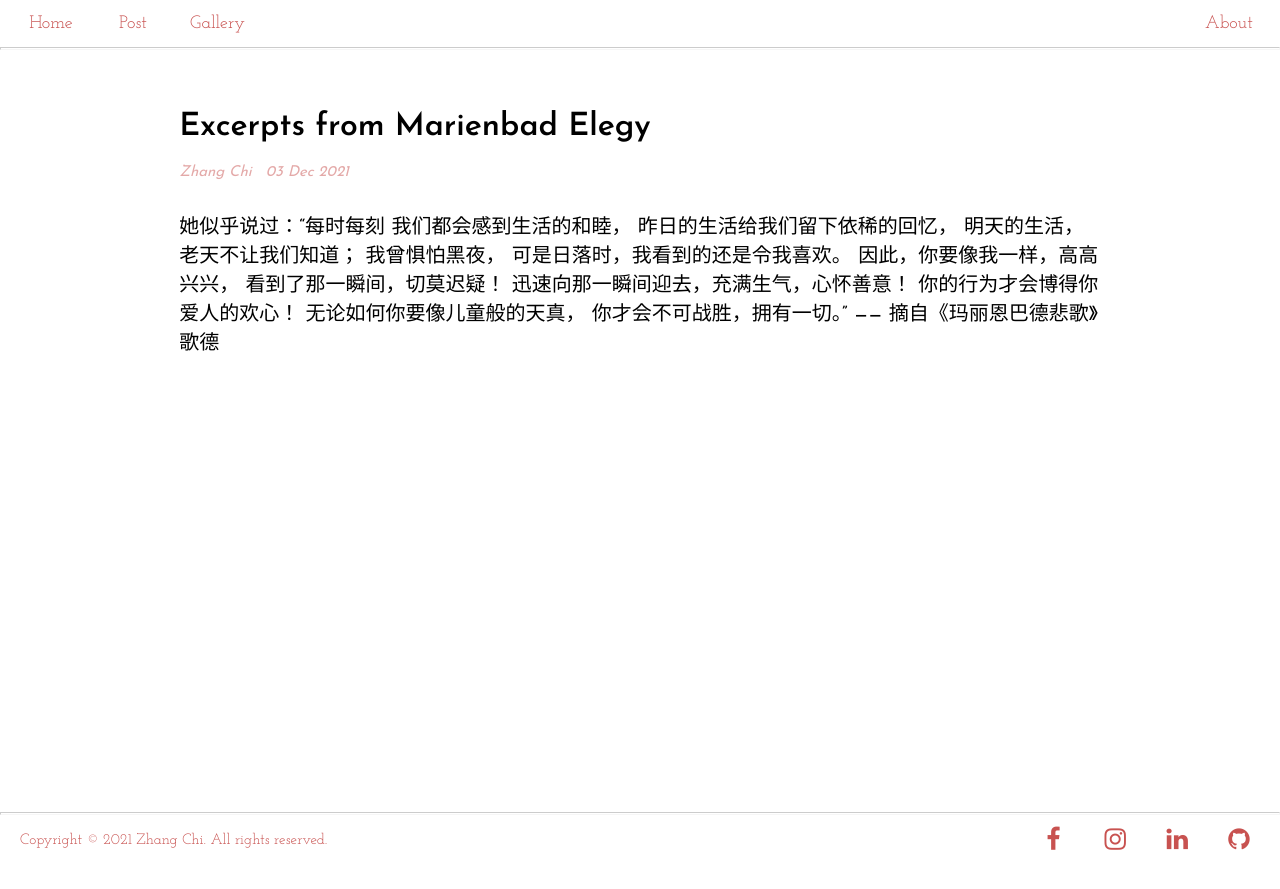
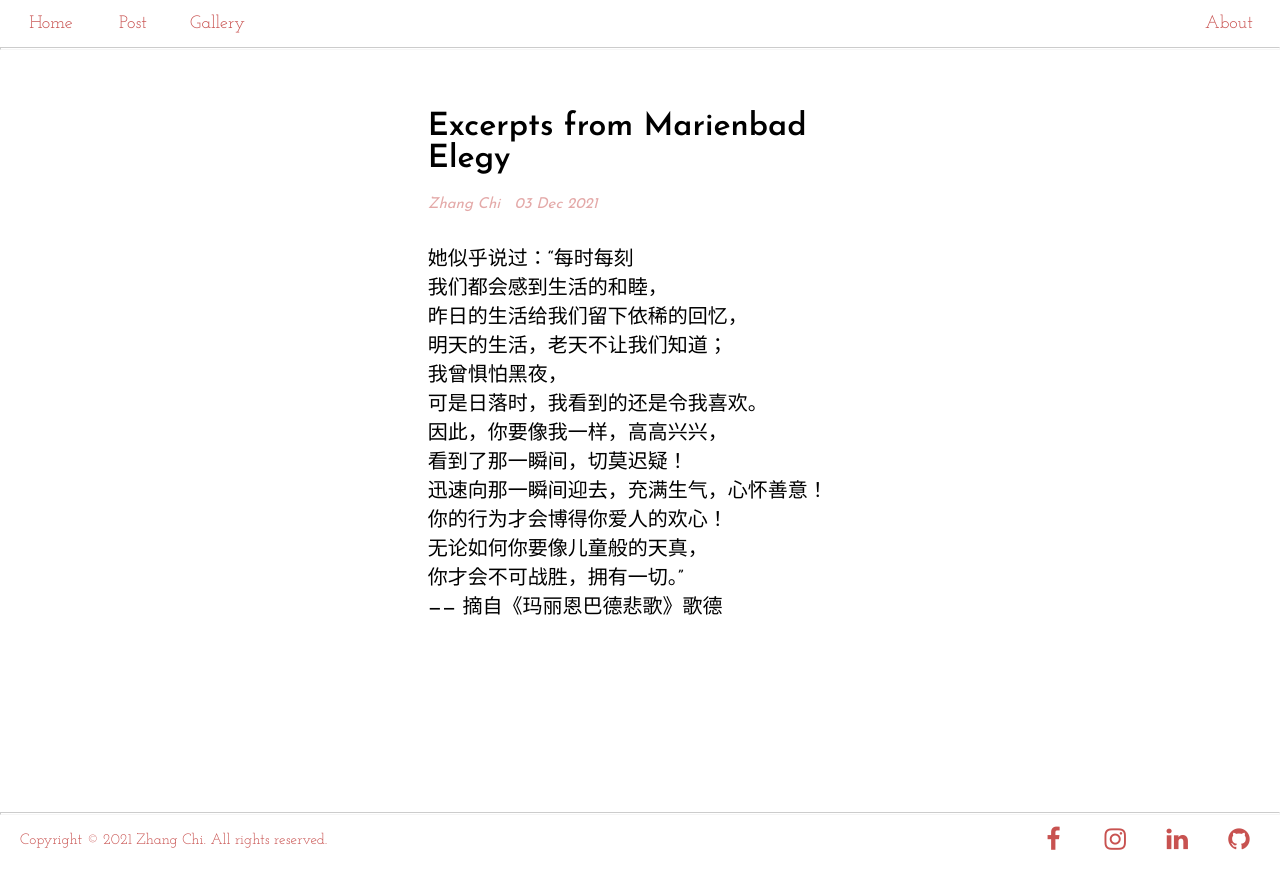
Before and after one commit to zcmcxm/zc.langelaw, a Jekyll site: the page built from _posts/2021-12-03-Excerpts from Marienbad Elegy.html, in a window 1280 px wide. Shown: the top 889 px of the page. Built offline with Jekyll 4.4.1, drawn with Linux system fonts in a browser that asks for light colours.

```diff
--- a/_posts/2021-12-03-Excerpts from Marienbad Elegy.html
+++ b/_posts/2021-12-03-Excerpts from Marienbad Elegy.html
@@ -3,17 +3,17 @@ layout: post
 title:  "Excerpts from Marienbad Elegy"
 ---
 <p>
-    她似乎说过：“每时每刻
-    我们都会感到生活的和睦，
-    昨日的生活给我们留下依稀的回忆，
-    明天的生活，老天不让我们知道；
-    我曾惧怕黑夜，
-    可是日落时，我看到的还是令我喜欢。
-    因此，你要像我一样，高高兴兴，
-    看到了那一瞬间，切莫迟疑！
-    迅速向那一瞬间迎去，充满生气，心怀善意！
-    你的行为才会博得你爱人的欢心！
-    无论如何你要像儿童般的天真，
-    你才会不可战胜，拥有一切。”
+    她似乎说过：“每时每刻<br>
+    我们都会感到生活的和睦，<br>
+    昨日的生活给我们留下依稀的回忆，<br>
+    明天的生活，老天不让我们知道；<br>
+    我曾惧怕黑夜，<br>
+    可是日落时，我看到的还是令我喜欢。<br>
+    因此，你要像我一样，高高兴兴，<br>
+    看到了那一瞬间，切莫迟疑！<br>
+    迅速向那一瞬间迎去，充满生气，心怀善意！<br>
+    你的行为才会博得你爱人的欢心！<br>
+    无论如何你要像儿童般的天真，<br>
+    你才会不可战胜，拥有一切。”<br>
     —— 摘自《玛丽恩巴德悲歌》歌德
 </p>
```
